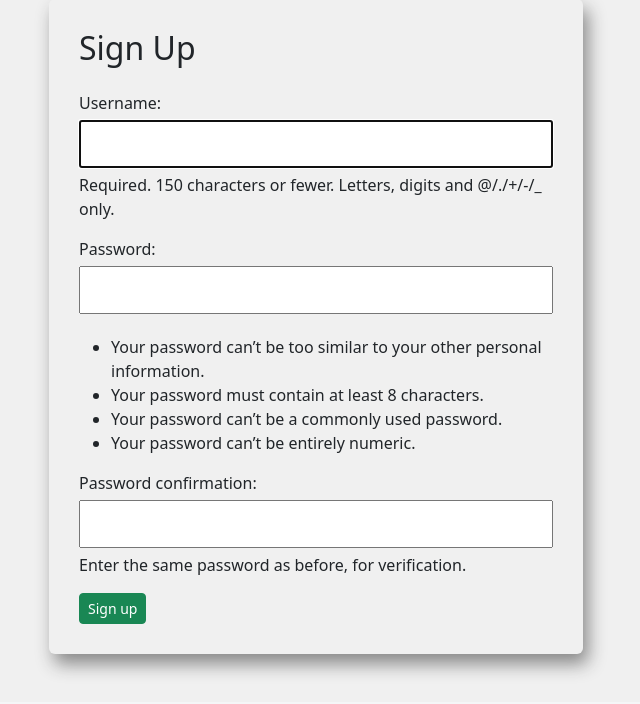
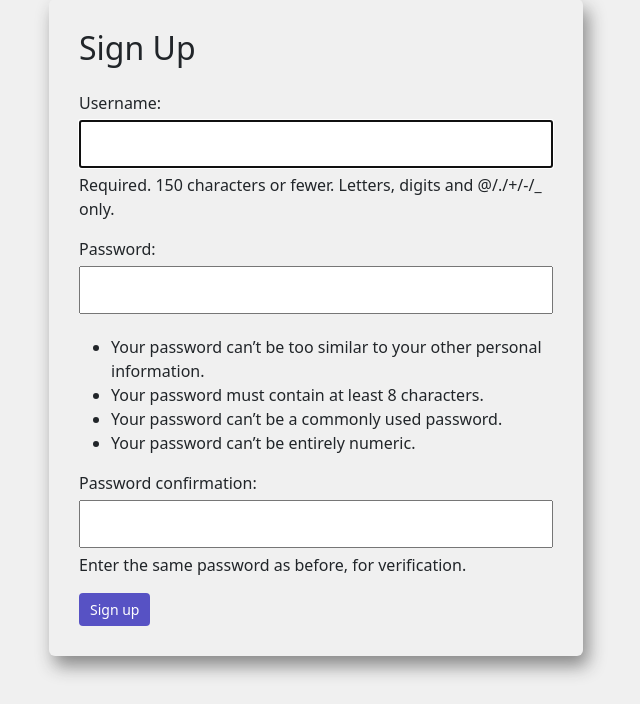
Before and after one commit to jeenakarmi/Notes_Project, a Django app: page /signup in a window 1280 px wide. Shown: the part 104-808 px from the top of the page, without its empty margins (324-964 px from the left). Before the commit the page ends 782 px from the top, so only its background shows below. Run offline with Django 5.2, Linux system fonts and the light colour scheme.

Commit message:
Purpled the theme :)

```diff
--- a/home/templates/home/register.html
+++ b/home/templates/home/register.html
@@ -26,6 +26,12 @@
     .login-button {
         margin-top: 20px;
     }
+
+    .btn-purple {
+        background-color: rgb(87, 82, 196);
+        color: white;
+        padding: 5px 10px;
+    }
 </style>
 
 <div class="container">
@@ -37,7 +43,7 @@
                     <form action="" method="post">
                         {% csrf_token %}
                         {{form.as_p}}
-                        <input type="submit" class="btn btn-sm btn-success" value="Sign up" name="Submit">
+                        <input type="submit" class="btn btn-sm btn-purple" value="Sign up" name="Submit">
                     </form>
                 </div>
             </div>
```
Also changed, not shown: home/templates/home/login.html (+7 -1 lines), notes/templates/notes/notes_list.html (+7 -2 lines).
